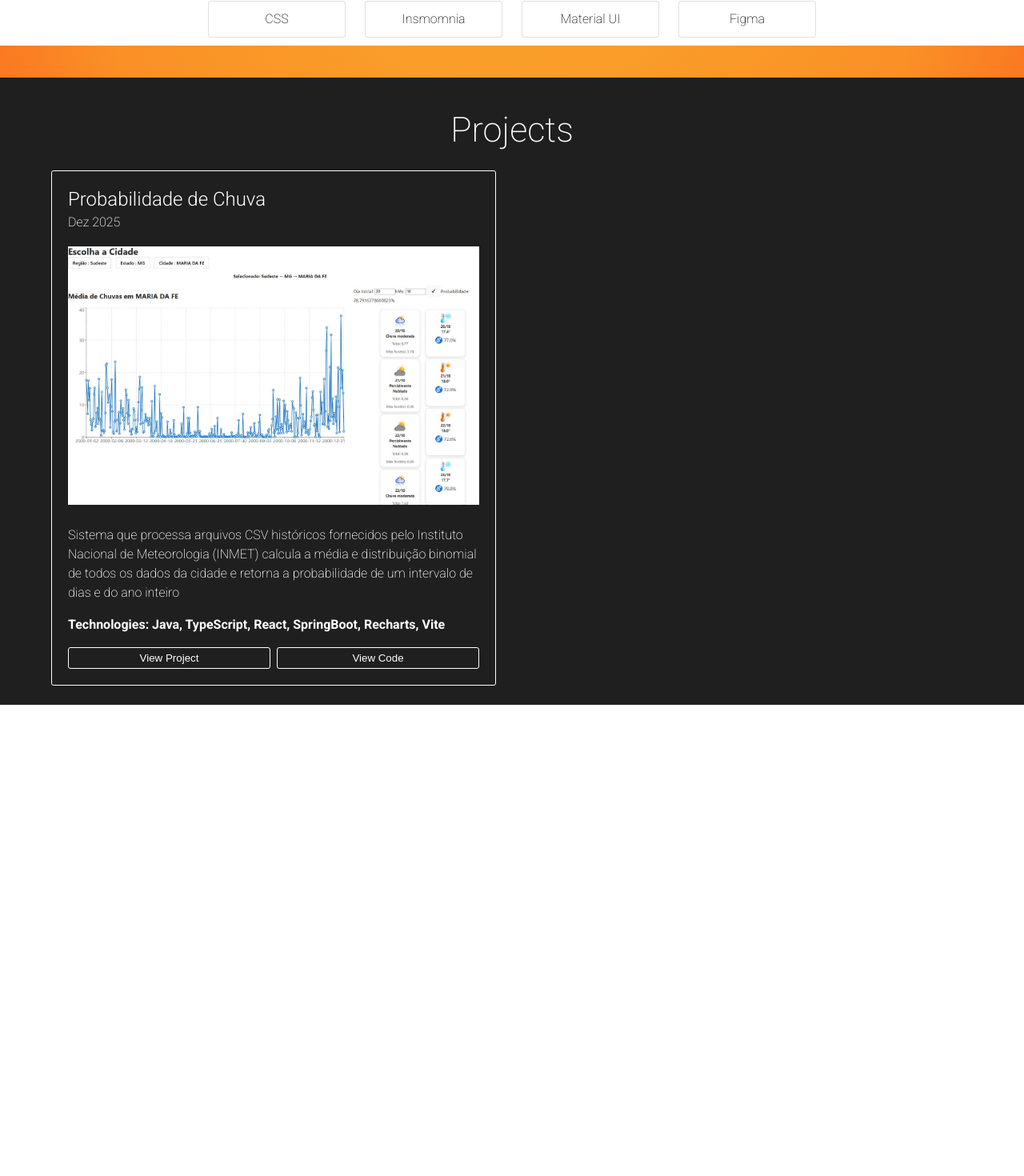
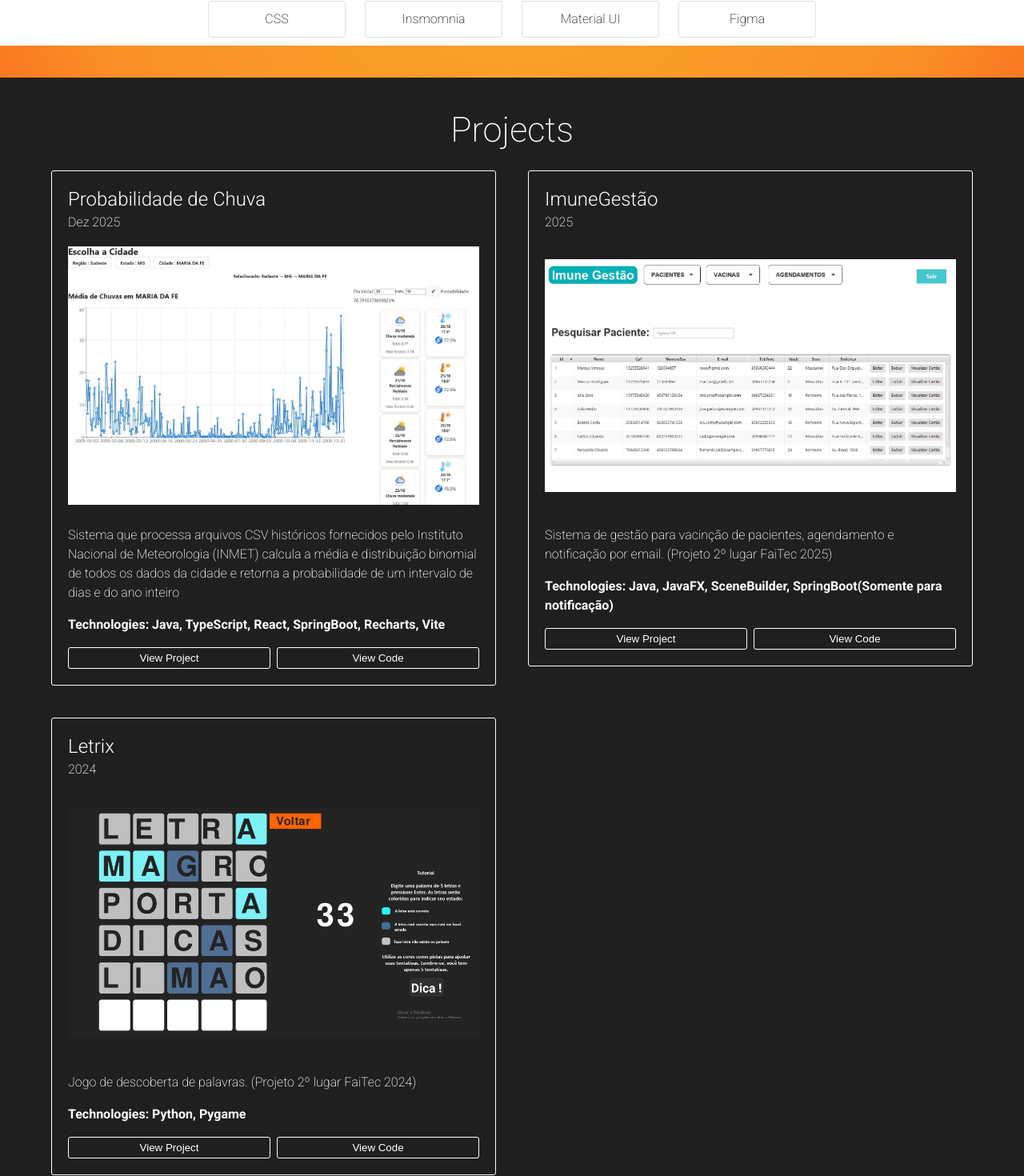
Before and after one commit to Ryan-Henrique-Aguiar/my-portfolio, a React (Vite) app: page / in a window 1280 px wide. Shown: the part 1321-2791 px from the top of the page at 80% size. Before the commit the page ends 2202 px from the top, so only its background shows below. Built offline with nearby package versions, Linux system fonts and the light colour scheme.

Commit message:
feat: add two projetcs

```diff
--- a/src/components/ProjectCard/ProjectCard.tsx
+++ b/src/components/ProjectCard/ProjectCard.tsx
@@ -59,7 +59,7 @@ const ProjectCard: React.FC<ProjectCardProps> = ({
             </Typography>
             <Grid container spacing={1} pt={2}>
                 <Grid size={{xs:6}}>
-                    <StyledButton onClick={() => window.open(websiteURL)}>View Project</StyledButton>
+                    <StyledButton onClick={() => console.log('websiteURl')}>View Project</StyledButton>
                 </Grid>
                 <Grid size={{xs:6}}>
                     <StyledButton onClick={() => window.open(codeURL)}>View Code</StyledButton>
--- a/src/pages/Home/sections/Projects/ProjectsSection.tsx
+++ b/src/pages/Home/sections/Projects/ProjectsSection.tsx
@@ -19,6 +19,25 @@ const ProjectsSection: React.FC = () => {
             websiteURL: "",
             codeURL: "https://github.com/Ryan-Henrique-Aguiar/probabilidade-chuva-api",
         },
+        {
+            title: "ImuneGestão",
+            subtitle: "2025",
+            srcImg: "/src/assets/images/project-imunegestao.jpg",
+            description: "Sistema de gestão para vacinção de pacientes, agendamento e notificação por email. (Projeto 2º lugar FaiTec 2025)",
+            technologies: "Technologies: Java, JavaFX, SceneBuilder, SpringBoot(Somente para notificação)",
+            websiteURL: "",
+            codeURL: "https://github.com/Ryan-Henrique-Aguiar/GestaoImune",
+        },
+        {
+            title: "Letrix",
+            subtitle: "2024",
+            srcImg: "/src/assets/images/project-letrix.jpg",
+            description: "Jogo de descoberta de palavras. (Projeto 2º lugar FaiTec 2024)",
+            technologies: "Technologies: Python, Pygame",
+            websiteURL: "",
+            codeURL: "https://github.com/Ryan-Henrique-Aguiar/Letrix",
+        },
+
     ]
 
     return (
```
Also changed, not shown: src/assets/images/project-imunegestao.jpg (added), src/assets/images/project-letrix.jpg (added).
